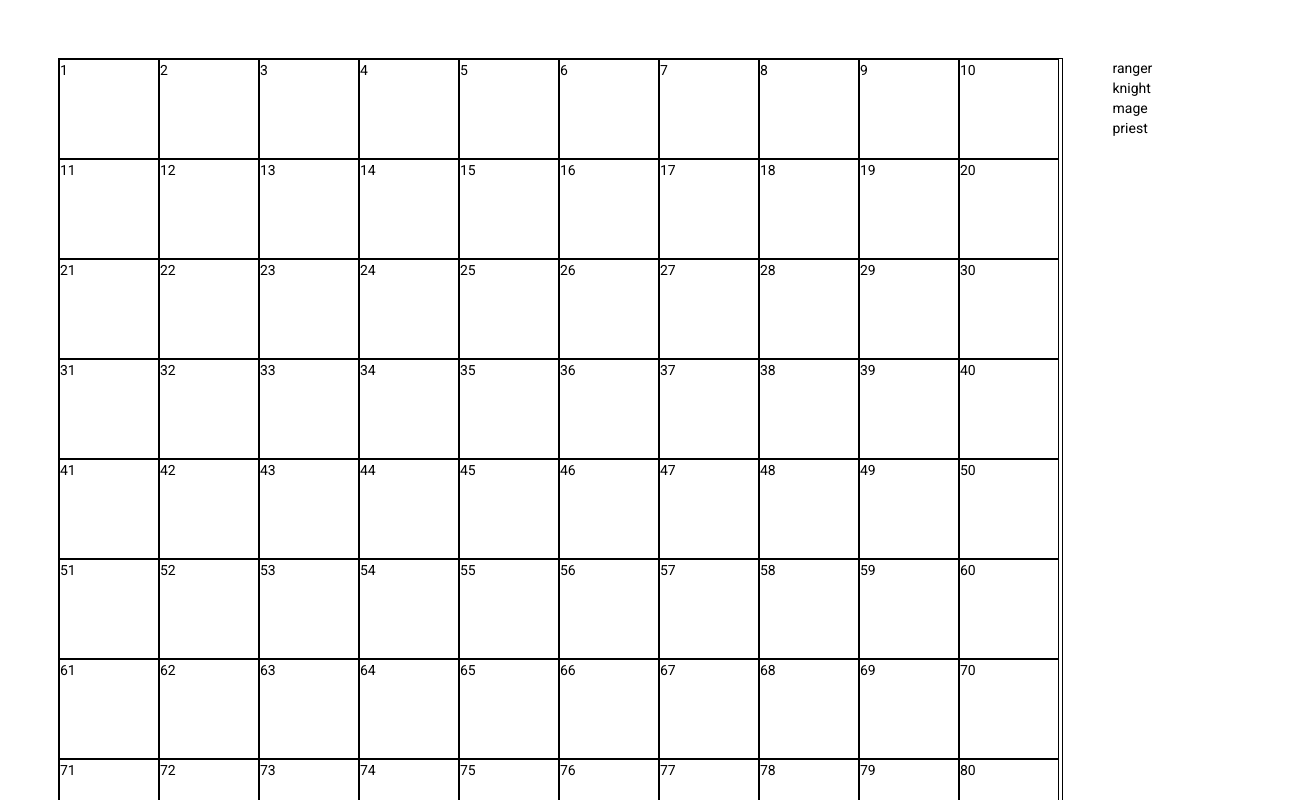
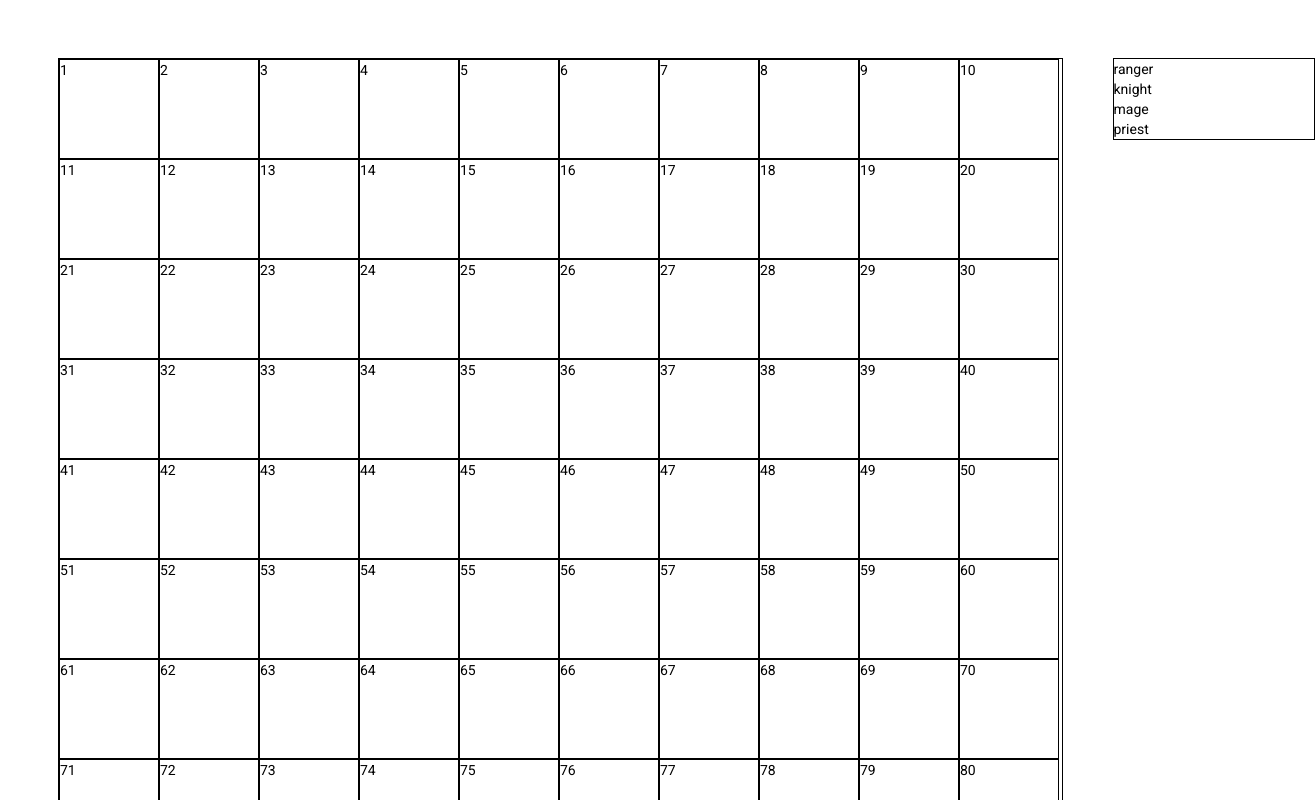
Before and after one commit to zipit145/boardgame, an Angular app: page / in a window 1280 px wide. Shown: the top 800 px of the page, 1315 px wide, since content can reach past the window. Built offline with nearby package versions, Linux system fonts and the light colour scheme.

Commit message:
moved character information to new dashboard component. Moved css from board component to individual components

```diff
--- /dev/null
+++ b/src/app/app.component.css
@@ -0,0 +1,3 @@
+.mainContainer{
+    display: flex;
+}
--- a/src/app/app.component.html
+++ b/src/app/app.component.html
@@ -1,4 +1,7 @@
+<div class="mainContainer">
+    <app-board></app-board>
+    <app-character-dashboard></app-character-dashboard>
+</div>
 
-<app-board></app-board>
 
 <router-outlet></router-outlet>
--- a/src/app/app.component.ts
+++ b/src/app/app.component.ts
@@ -3,7 +3,7 @@ import { Component } from '@angular/core';
 @Component({
   selector: 'app-root',
   templateUrl: './app.component.html',
-  styleUrls: ['./app.component.sass']
+  styleUrls: ['./app.component.css']
 })
 export class AppComponent {
   title = 'boardgame';
--- a/src/app/app.module.ts
+++ b/src/app/app.module.ts
@@ -5,11 +5,13 @@ import { AppRoutingModule } from './app-routing.module';
 import { AppComponent } from './app.component';
 import { BrowserAnimationsModule } from '@angular/platform-browser/animations';
 import { BoardComponent } from './board/board.component';
+import { CharacterDashboardComponent } from './character-dashboard/character-dashboard.component';
 
 @NgModule({
   declarations: [
     AppComponent,
-    BoardComponent
+    BoardComponent,
+    CharacterDashboardComponent
   ],
   imports: [
     BrowserModule,
--- a/src/app/board/board.component.css
+++ b/src/app/board/board.component.css
@@ -1,6 +1,3 @@
-.mainContainer{
-    display: flex;
-}
 .mainBoardContainer{
     margin-left: 50px;
     margin-top: 50px;
@@ -9,6 +6,8 @@
     flex-wrap: wrap;
     border: 1px solid black;
     height: 1000px;
+    min-height: 1000px;
+    min-width: 1002.5px;
     width: 1002.5px;
     justify-content: flex-start;
     align-content: flex-start;
@@ -19,8 +18,3 @@
     height: 98px;
     width: 98px;
 }
-
-.CharacterDashboard {
-    margin-left: 50px;
-    margin-top: 50px;
-}
--- a/src/app/board/board.component.html
+++ b/src/app/board/board.component.html
@@ -1,19 +1,8 @@
+<div class="mainBoardContainer">
 
-<div class="mainContainer">
-    <div class="mainBoardContainer">
-
-        <div *ngFor="let square of board" class="boardSquare">
-            {{square.id}}
-        </div>
+    <div *ngFor="let square of board" class="boardSquare">
+        {{square.id}}
+    </div>
 
 
-    </div>
-
-    <div class="CharacterDashboard">
-
-        <div *ngFor="let character of characters">
-            {{character.name}}
-        </div>
-
-    </div>
 </div>
--- a/src/app/board/board.component.ts
+++ b/src/app/board/board.component.ts
@@ -1,8 +1,6 @@
 import { Component, OnInit } from '@angular/core';
 import { BoardService } from '../board.service';
-import { CharacterService } from '../character.service';
 import { Board } from '../board';
-import { Character } from '../character';
 
 
 @Component({
@@ -12,20 +10,15 @@ import { Character } from '../character';
 })
 export class BoardComponent implements OnInit {
   board: Board[];
-  characters: Character[];
 
-  constructor(private boardService: BoardService, private characterService: CharacterService) {
+  constructor(private boardService: BoardService) {
 
   }
 
   ngOnInit(): void {
     this.getBoard();
-    this.getCharacters();
   }
-  getCharacters(): void {
-    this.characterService.getCharacters()
-    .subscribe(characters => this.characters = characters)
-  }
+
   getBoard(): void{
     this.boardService.getBoard()
       .subscribe(board => this.board = board)
--- /dev/null
+++ b/src/app/character-dashboard/character-dashboard.component.css
@@ -0,0 +1,6 @@
+.CharacterDashboard {
+    border: 1px solid black;
+    width: 200px;
+    margin-left: 50px;
+    margin-top: 50px;
+}
--- /dev/null
+++ b/src/app/character-dashboard/character-dashboard.component.html
@@ -0,0 +1,7 @@
+<div class="CharacterDashboard">
+
+    <div *ngFor="let character of characters">
+        {{character.name}}
+    </div>
+
+</div>
--- /dev/null
+++ b/src/app/character-dashboard/character-dashboard.component.ts
@@ -0,0 +1,24 @@
+import { Component, OnInit } from '@angular/core';
+import { CharacterService } from '../character.service';
+import { Character } from '../character';
+
+@Component({
+  selector: 'app-character-dashboard',
+  templateUrl: './character-dashboard.component.html',
+  styleUrls: ['./character-dashboard.component.css']
+})
+export class CharacterDashboardComponent implements OnInit {
+  characters: Character[];
+
+  constructor( private characterService: CharacterService) { }
+
+  ngOnInit(): void {
+    this.getCharacters();
+  }
+
+  getCharacters(): void {
+    this.characterService.getCharacters()
+    .subscribe(characters => this.characters = characters)
+  }
+
+}
```
Also changed, not shown: src/app/character-dashboard/character-dashboard.component.sass (added), 1 other file (tests, documents, lock files or other folders).
